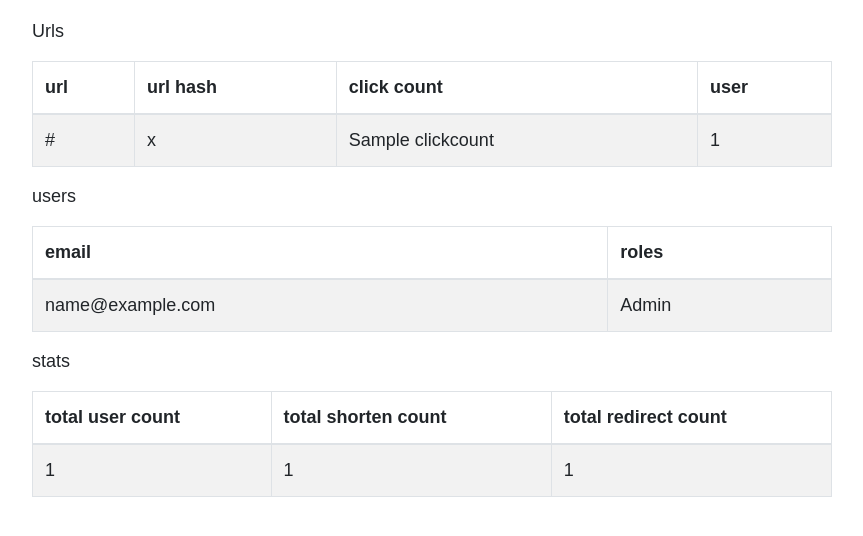
After one commit to HaciKandemir/link-shortener, a Symfony app: template templates/admin/url/index.html.twig in a window 1280 px wide. The commit adds this page. Shown: the top 536 px of the page, without its empty margins (208-1071 px from the left). Run offline with Twig, Linux system fonts and the light colour scheme; the template is opened without the code that fills it: most values are stand-ins (such as "Sample title", 1, 10 or a date in 2020); some libraries are stand-ins or nearby versions; some web fonts are replaced.

Commit message:
admin paneli tamamlandı

```diff
--- a/src/Security/AppLoginAuthenticator.php
+++ b/src/Security/AppLoginAuthenticator.php
@@ -96,8 +96,8 @@ class AppLoginAuthenticator extends AbstractFormLoginAuthenticator implements Pa
             return new RedirectResponse($targetPath);
         }
 
-        // For example : return new RedirectResponse($this->urlGenerator->generate('some_route'));
-        throw new \Exception('TODO: provide a valid redirect inside '.__FILE__);
+        return new RedirectResponse($this->urlGenerator->generate('index'));
+        //throw new \Exception('TODO: provide a valid redirect inside '.__FILE__);
     }
 
     protected function getLoginUrl()
--- /dev/null
+++ b/templates/admin/url/index.html.twig
@@ -0,0 +1,76 @@
+{% extends 'base.html.twig' %}
+
+{% block title %}Hello UrlController!{% endblock %}
+
+{% block body %}
+<style>
+    .example-wrapper { margin: 1em auto; max-width: 800px; width: 95%; font: 18px/1.5 sans-serif; }
+    .example-wrapper code { background: #F5F5F5; padding: 2px 6px; }
+</style>
+
+<div class="example-wrapper">
+    <p>Urls</p>
+    <table class="table table-bordered table-striped">
+        <thead>
+            <tr>
+                <th scope="col">url</th>
+                <th scope="col">url hash</th>
+                <th scope="col">click count</th>
+                <th scope="col">user</th>
+            </tr>
+        </thead>
+        <tbody>
+        {% for url in urls %}
+            <tr>
+                <td>{{ url.url }}</td>
+                <td>{{ url.urlhash }}</td>
+                <td>{{ url.clickcount }}</td>
+                <td>{{ url.userid }}</td>
+            </tr>
+        {% endfor %}
+        </tbody>
+    </table>
+
+    <p>users</p>
+    <table class="table table-bordered table-striped">
+        <thead>
+        <tr>
+            <th scope="col">email</th>
+            <th scope="col">roles</th>
+        </tr>
+        </thead>
+        <tbody>
+        {% for user in users %}
+            <tr>
+                <td>{{ user.email }}</td>
+                <td>
+                    {%- for rol in user.roles -%}
+                        {{- rol|replace({'ROLE_': ''})|capitalize -}}
+                        {{- not loop.last ? ',' -}}
+                    {%- endfor -%}
+                </td>
+            </tr>
+        {% endfor %}
+        </tbody>
+    </table>
+
+    <p>stats</p>
+    <table class="table table-bordered table-striped">
+        <thead>
+        <tr>
+            <th scope="col">total user count</th>
+            <th scope="col">total shorten count</th>
+            <th scope="col">total redirect count</th>
+        </tr>
+        </thead>
+        <tbody>
+            <tr>
+                <td>{{ user_count }}</td>
+                <td>{{ shorten_count }}</td>
+                <td>{{ redirect_count }}</td>
+            </tr>
+        </tbody>
+    </table>
+
+</div>
+{% endblock %}
--- a/templates/inc/header.html.twig
+++ b/templates/inc/header.html.twig
@@ -26,6 +26,9 @@
             <ul class="navbar-nav ml-auto nav">
                 {% if app.user %}
                     <li class="nav-item">
+                        <a class="nav-link" href="/admin"><span class="fa fa-solar-panel"></span> Panel</a>
+                    </li>
+                    <li class="nav-item">
                         <a class="nav-link" href="/logout"><span class="fa fa-sign-out-alt"></span> Çıkış Yap</a>
                     </li>
                 {% else %}
```
Also changed, not shown: migrations/Version20210313190352.php (added, +31 -0 lines), migrations/Version20210313191453.php (added, +31 -0 lines), src/Controller/Admin/UrlController.php (added, +34 -0 lines).
